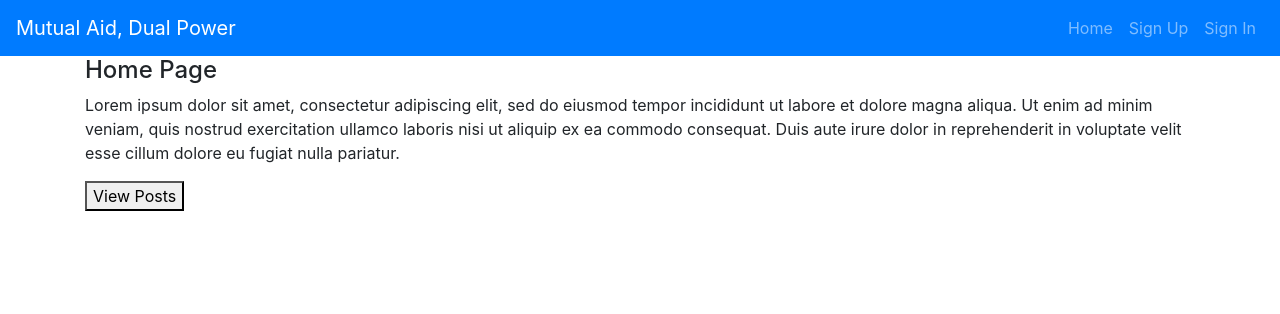
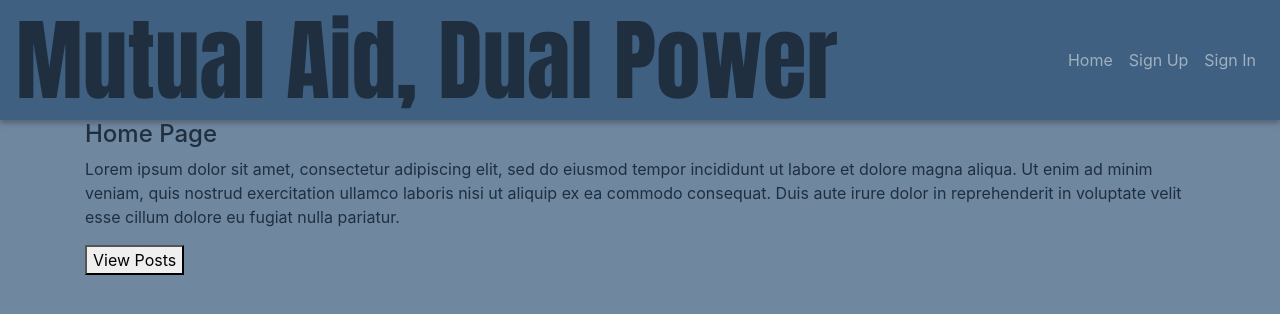
Before and after one commit to srsexton94/mutualaid-client, a React app: page /#/ in a window 1280 px wide. Shown: the top 314 px of the page. Built offline with nearby package versions, Linux system fonts and the light colour scheme.

Commit message:
Add basic styling
package and READ me changes from styled-components addition - still
unused in current versions, should delete from dependencies section if
it continues unused

```diff
--- a/package.json
+++ b/package.json
@@ -19,6 +19,7 @@
     "react-dom": "^16.4.2",
     "react-router-dom": "^4.3.1",
     "resolve": "1.6.0",
+    "styled-components": "^5.0.1",
     "url-loader": "0.6.2"
   },
   "scripts": {
--- a/public/index.html
+++ b/public/index.html
@@ -10,7 +10,7 @@ unless you know exactly what you're doing! -->
 
     <!-- Why can't I change this?? -->
     <link rel="manifest" href="%PUBLIC_URL%/manifest.json">
-    <link rel="shortcut icon" href="%PUBLIC_URL%/favicon.ico">
+    <link rel="shortcut icon" href="./favicon.ico">
 
     <title>Mutual Aid, Dual Power</title>
   </head>
--- a/src/components/App/App.js
+++ b/src/components/App/App.js
@@ -14,12 +14,6 @@ import Posts from '../routes/Posts'
 import Post from '../routes/Post'
 import PostCreate from '../routes/PostCreate'
 import PostEdit from '../routes/PostEdit'
-
-// import Needs from '../routes/sortedPosts/Needs.js'
-// import Offers from '../routes/sortedPosts/Offers.js'
-// import Networks from '../routes/sortedPosts/Networks.js'
-// import Actions from '../routes/sortedPosts/Actions.js'
-// import Misc from '../routes/sortedPosts/Misc.js'
 
 class App extends Component {
   constructor () {
--- a/src/components/Header/Header.js
+++ b/src/components/Header/Header.js
@@ -24,8 +24,8 @@ const alwaysOptions = (
 )
 
 const Header = ({ user }) => (
-  <Navbar bg="primary" variant="dark" expand="md">
-    <Navbar.Brand href="#">
+  <Navbar className="header-main" bg="primary" variant="dark" expand="md">
+    <Navbar.Brand className="header-text" href="#">
       Mutual Aid, Dual Power
     </Navbar.Brand>
     <Navbar.Toggle aria-controls="basic-navbar-nav" />
--- a/src/components/shared/Footer.js
+++ b/src/components/shared/Footer.js
@@ -1,7 +1,9 @@
 import React from 'react'
 
 const Footer = () => (
-  <p>Footer here.</p>
+  <div className="footer">
+    <p>Questions? Comments? Concerns? Please feel free to <a href="mailto: srsexton94@gmail.com">send us an email</a></p>
+  </div>
 )
 
 export default Footer
--- a/src/index.scss
+++ b/src/index.scss
@@ -1 +1,29 @@
 @import '~bootstrap/scss/bootstrap';
+
+$background: rgba(63, 96, 128, .75);
+$banner: #3F6080;
+$text: #1F2F40;
+$links: #111;
+$header: rgba(255, 255, 255, 0.5);
+
+body {
+  background-color: $background;
+
+  p,
+  a,
+  h4 {
+    color: $text;
+  }
+}
+
+.header-main {
+  background-color: $banner !important;
+  box-shadow: 0 3px 5px rgba(60, 65, 75, .5);
+  height: 15vh;
+}
+
+.header-text {
+  color: $text !important;
+  font-family: Impact, Charcoal, sans-serif;
+  font-size: 7vw;
+}
```
Also changed, not shown: 2 other files (tests, documents, lock files or other folders).
